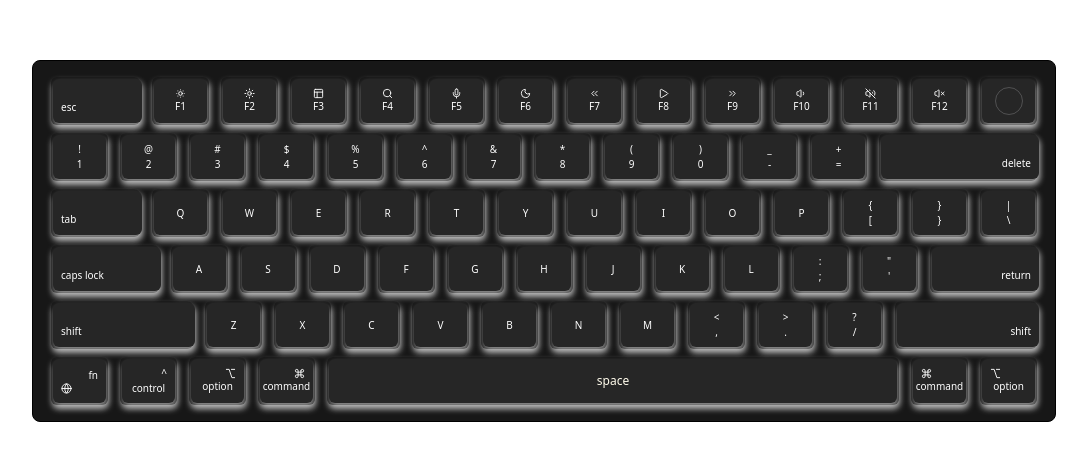
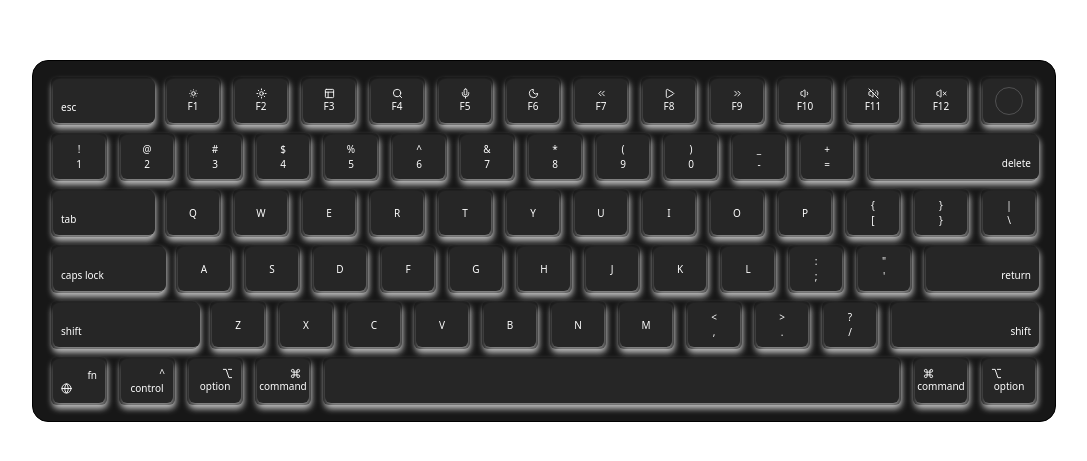
Before and after one commit to deveshru2712/KeyFlow, a Next.js app: page / in a window 1280 px wide. Shown: the part 159-620 px from the top of the page, without its empty margins (96-1183 px from the left). Built offline with nearby package versions, Linux system fonts and the light colour scheme.

Commit message:
fix: fixed the shadow issue on the space bar

```diff
--- a/components/Keyboard.tsx
+++ b/components/Keyboard.tsx
@@ -285,7 +285,7 @@ const lastKey: KeysProps[] = [
 
 const Keyboard = () => {
   return (
-    <div className="mx-auto h-fit w-full max-w-5xl rounded-lg border bg-neutral-900 p-3">
+    <div className="mx-auto h-fit w-full max-w-5xl rounded-2xl border bg-neutral-900 p-3">
       <div className="flex">
         {FunctionKeys.map((key) => (
           <Keys
--- a/components/Keys.tsx
+++ b/components/Keys.tsx
@@ -50,7 +50,7 @@ const Keys = ({
   if (variant === "no-icon") {
     return (
       <div
-        className={`group relative mx-1.5 my-1 h-12 flex-1 rounded-md p-[0.5px] text-white shadow-[1px_4px_6px_rgb(225,225,225,0.6)] transition-all duration-300 hover:shadow-[1px_4px_6px_rgb(0,0,0,0.1)] ${className || ""}`}
+        className={`relative mx-1.5 my-1 h-12 flex-1 rounded-md p-[0.5px] text-white shadow-[1px_4px_6px_rgb(225,225,225,0.6)] transition-all duration-300 ease-in-out hover:shadow-[1px_4px_6px_rgb(0,0,0,0.1)] ${className || ""}`}
       >
         <div
           className={`absolute inset-0.5 z-10 rounded-md text-[10px] shadow-[1px_4px_6px_rgb(225,225,225,0.6)] hover:scale-95 ${variantClasses} bg-neutral-800`}
@@ -64,13 +64,13 @@ const Keys = ({
   if (variant === "space") {
     return (
       <div
-        className={`group relative mx-1.5 my-1 h-12 w-full rounded-md p-[0.5px] text-white shadow-[1px_4px_6px_rgb(225,225,225,0.6)] transition-all duration-300 hover:shadow-[1px_4px_6px_rgb(0,0,0,0.1)] ${className || ""}`}
+        className={`relative mx-1.5 my-1 h-12 w-full rounded-md p-[0.5px] text-white shadow-[1px_4px_6px_rgb(225,225,225,0.6)] hover:shadow-none ${className || ""}`}
       >
         <div
-          className={`absolute inset-0.5 z-10 rounded-md text-[10px] shadow-[1px_4px_6px_rgb(225,225,225,0.6)] hover:scale-95 ${variantClasses} bg-neutral-800`}
+          className={`ease--out absolute inset-0.5 z-10 rounded-md text-[10px] shadow-[1px_4px_6px_rgb(225,225,225,0.6)] transition-all duration-75 hover:scale-95 ${variantClasses} bg-neutral-800`}
         >
           {text && (
-            <span className="text-xs text-amber-50 opacity-100">{text}</span>
+            <span className="text-xs text-amber-50 opacity-0">{text}</span>
           )}
         </div>
       </div>
@@ -78,7 +78,7 @@ const Keys = ({
   }
 
   return (
-    <div className="group relative mx-1.5 my-1 h-12 w-[57px] shrink-0 rounded-md p-[0.5px] text-white shadow-[1px_4px_6px_rgb(225,225,225,0.6)] transition-all duration-300 ease-in-out hover:shadow-[1px_4px_6px_rgb(0,0,0,0.1)]">
+    <div className="relative mx-1.5 my-1 h-12 w-14 shrink-0 rounded-md p-[0.5px] text-white shadow-[1px_4px_6px_rgb(225,225,225,0.6)] transition-all duration-300 ease-in-out hover:shadow-[1px_4px_6px_rgb(0,0,0,0.1)]">
       <div
         className={`absolute inset-0.5 z-10 rounded-md text-[10px] shadow-[1px_4px_6px_rgb(225,225,225,0.6)] transition-transform duration-200 ease-in-out hover:scale-95 ${variant !== "circle" ? variantClasses : "flex items-center justify-center"} ${alignment ? alignment : "flex-col"} bg-neutral-800`}
       >
```
